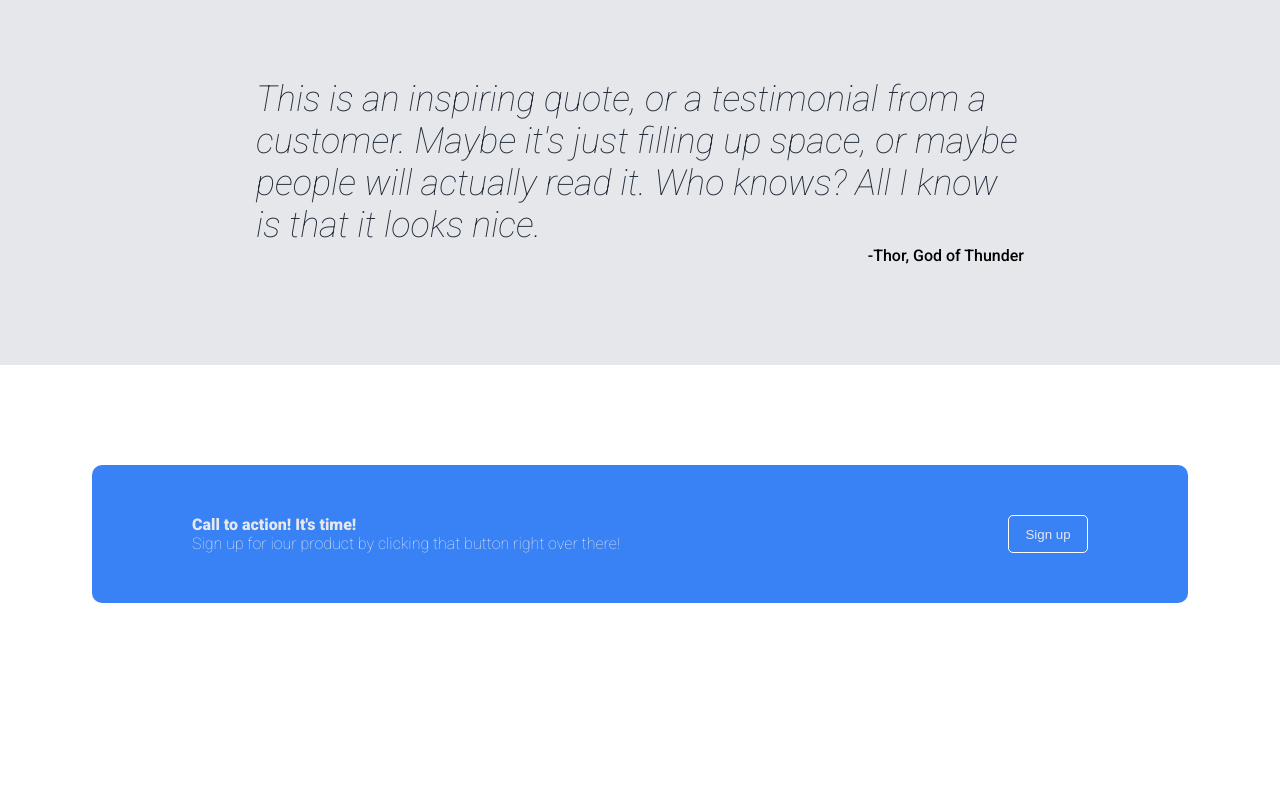
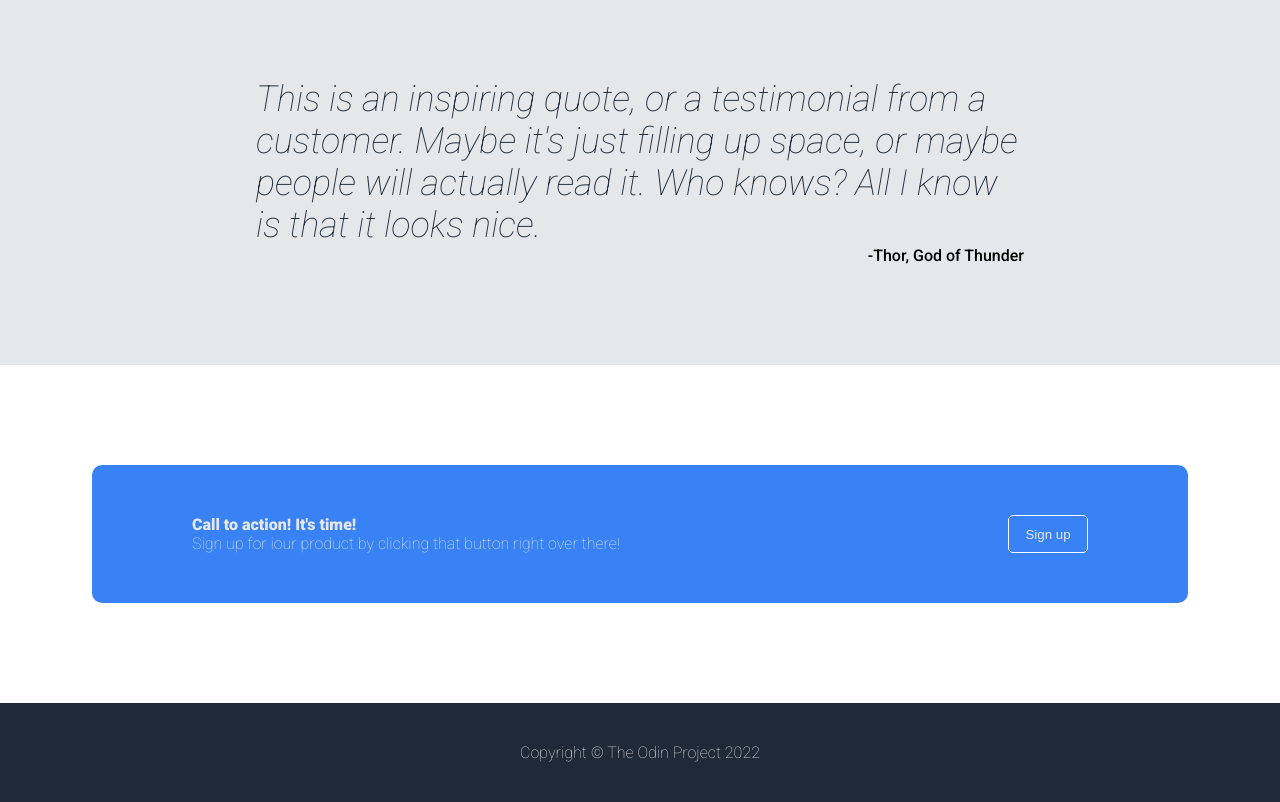
Before and after one commit to seanoliver/top-lp, a plain HTML site: page index.html in a window 1280 px wide. Shown: the part 811-1613 px from the top of the page. Before the commit the page ends 1514 px from the top, so only its background shows below. Drawn offline with Linux system fonts and the light colour scheme.

Commit message:
add footer

```diff
--- a/index.html
+++ b/index.html
@@ -84,6 +84,11 @@
             <button>Sign up</button>
         </div>
     </div> <!-- End CTA Section -->
+    <div class="footer">
+        <div class="copyright">
+            Copyright © The Odin Project 2022
+        </div>
+    </div> <!-- End Footer -->
 </body>
 </html>
 
--- a/styles.css
+++ b/styles.css
@@ -182,3 +182,12 @@ button {
 .cta-section button {
     border: 1px solid white;
 }
+
+.footer {
+    background-color: var(--so-header-background-color);
+    padding: 40px 0;
+    color: var(--so-secondary-color);
+    font-weight: var(--so-light-weight);
+    display: flex;
+    justify-content: center;
+}
```
